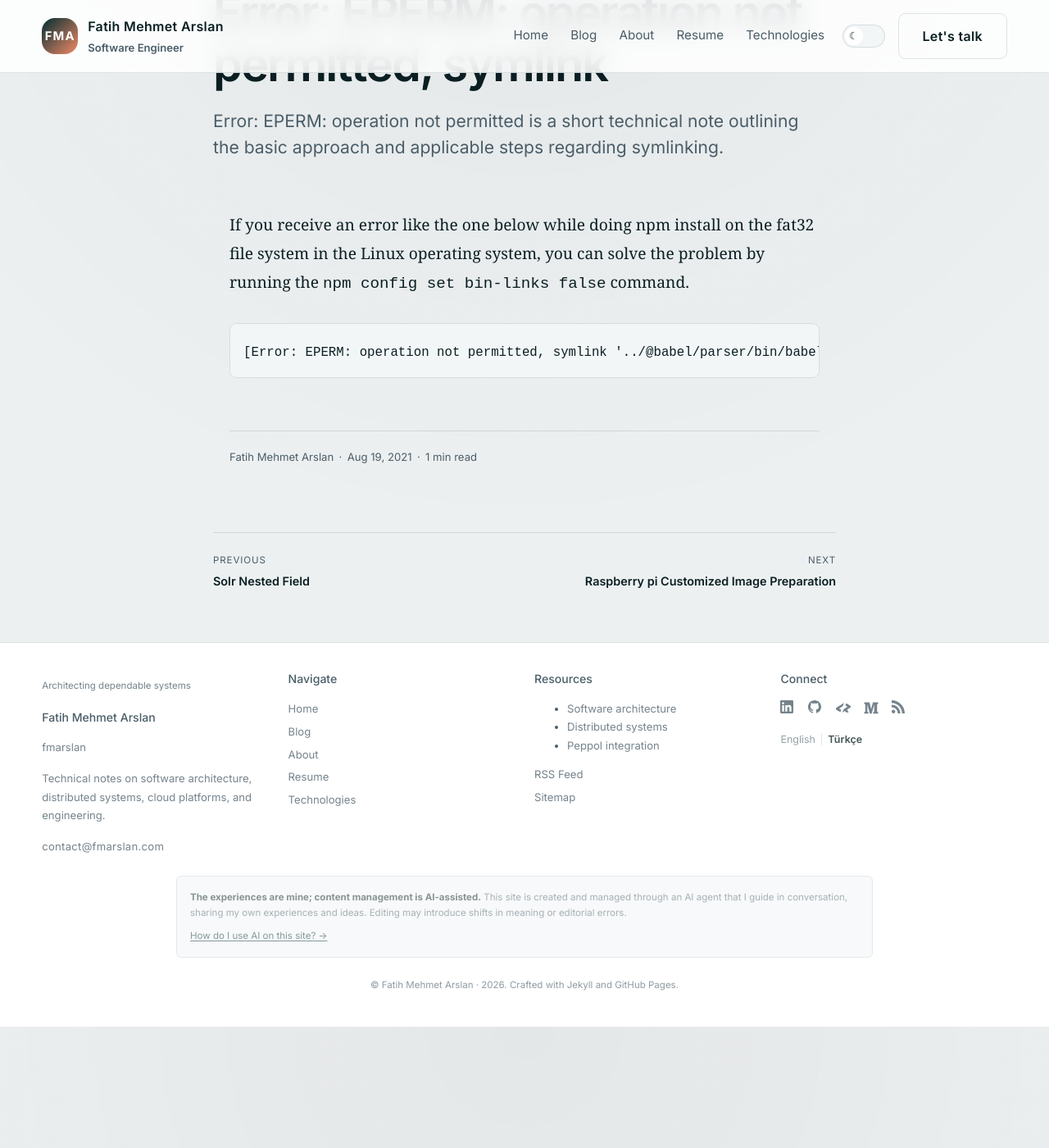
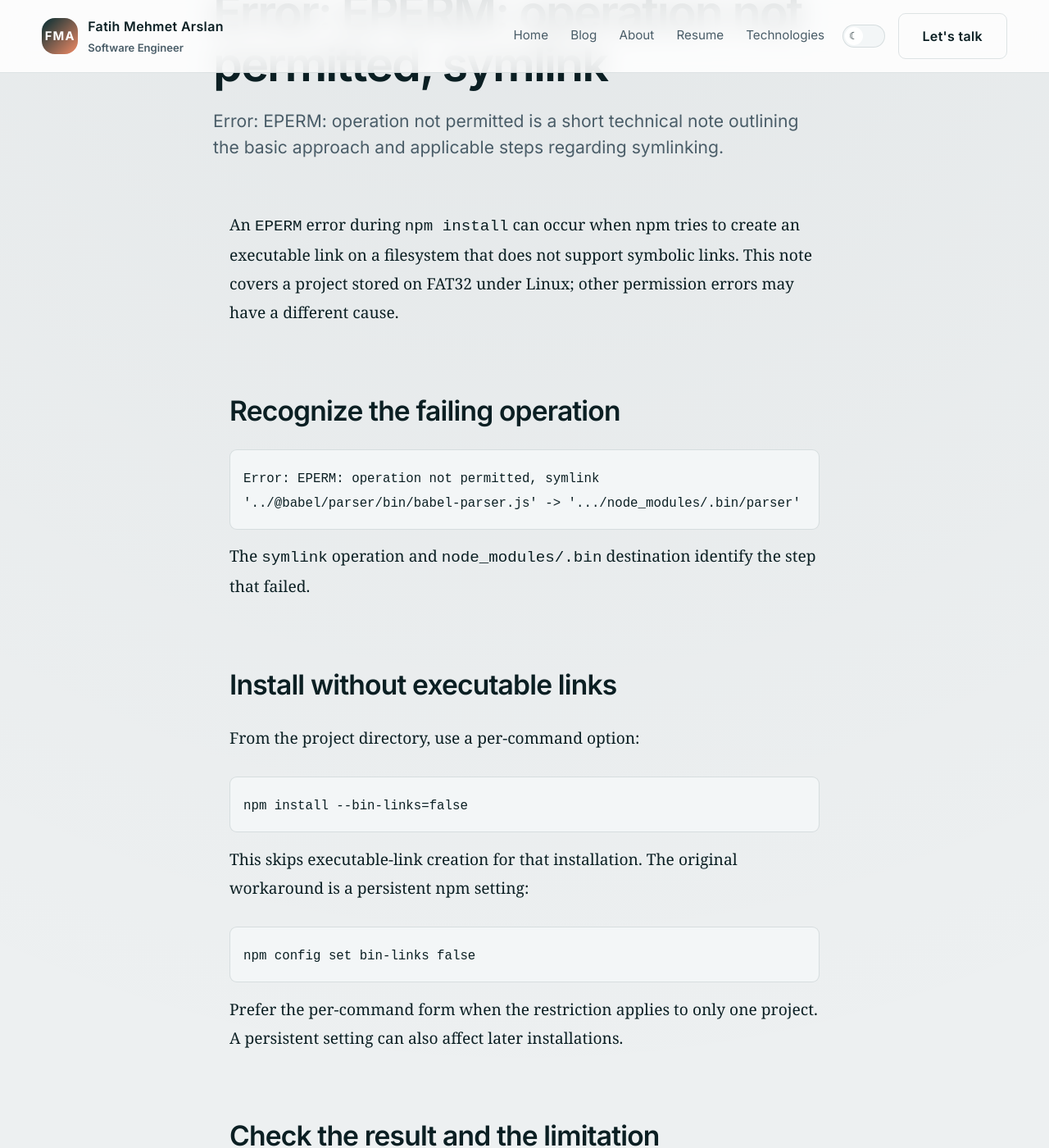
Before and after one commit to fmarslan/fmarslan.github.io, a Jekyll site: the page built from _posts/en/2021-08-19-error-eperm-operation-not-permitted-symlink.md, in a window 1280 px wide and 1400 px high, scrolled down 232 px. Shown: the whole window at 82% size. Built offline with Jekyll 4.4.1, drawn with Linux system fonts in a browser that asks for light colours; before the commit the page ends 1484 px from its top, so only the background shows below that; some of the changed text lies outside the part shown.

Commit message:
Expand npm symlink troubleshooting note flagged as soft 404

````diff
--- a/_posts/en/2021-08-19-error-eperm-operation-not-permitted-symlink.md
+++ b/_posts/en/2021-08-19-error-eperm-operation-not-permitted-symlink.md
@@ -9,9 +10,37 @@ translation_key: "linuxta-fat32-dosya-sisteminde-npm-install-error-eperm-operati
 permalink: /en/2021/08/19/error-eperm-operation-not-permitted-symlink.html
 ---
 
-If you receive an error like the one below while doing npm install on the fat32 file system in the Linux operating system, you can solve the problem by running the ``npm config set bin-links false`` command.
+An `EPERM` error during `npm install` can occur when npm tries to create an executable link on a filesystem that does not support symbolic links. This note covers a project stored on FAT32 under Linux; other permission errors may have a different cause.
 
+## Recognize the failing operation
+
+```text
+Error: EPERM: operation not permitted, symlink
+'../@babel/parser/bin/babel-parser.js' -> '.../node_modules/.bin/parser'
+```
+
+The `symlink` operation and `node_modules/.bin` destination identify the step that failed.
+
+## Install without executable links
+
+From the project directory, use a per-command option:
 
 ```sh
-[Error: EPERM: operation not permitted, symlink '../@babel/parser/bin/babel-parser.js' -> '.../node_modules/.bin/parser'] { ...
+npm install --bin-links=false
 ```
+
+This skips executable-link creation for that installation. The original workaround is a persistent npm setting:
+
+```sh
+npm config set bin-links false
+```
+
+Prefer the per-command form when the restriction applies to only one project. A persistent setting can also affect later installations.
+
+## Check the result and the limitation
+
+Run the project's usual build or test command after installation. Skipping links can leave package command-line tools unavailable through `node_modules/.bin`; a successful install alone does not prove the application builds correctly.
+
+For normal development, move the project to a filesystem that supports symbolic links and reinstall its dependencies with links enabled. Avoid treating every `EPERM` as this filesystem issue: confirm that the failing operation is a symbolic link first.
+
+See the official [npm `bin-links` documentation](https://docs.npmjs.com/cli/install/#bin-links) for the option's behavior.
````
Also changed, not shown: other parts of _posts/en/2021-08-19-error-eperm-operation-not-permitted-symlink.md (+1 -0 lines).
